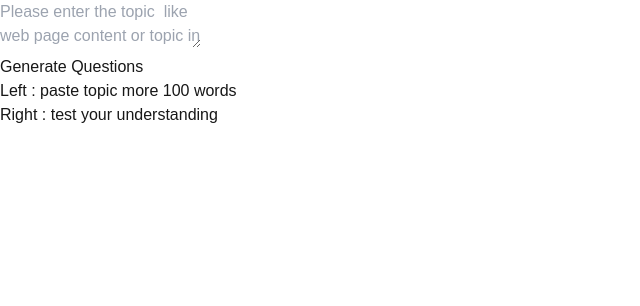
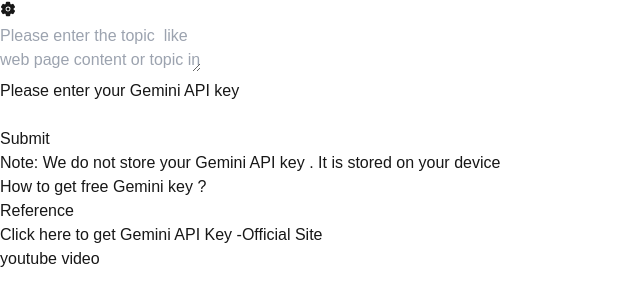
Before and after one commit to baramsivaramireddy/studybuddy, a Next.js app: page / in a window 1280 px wide. Shown: the top 306 px of the page, without its empty margins (0-640 px from the left). Built offline with nearby package versions, Linux system fonts and the light colour scheme.

Commit message:
feat(token-management)! : add token management in client side

```diff
--- a/package.json
+++ b/package.json
@@ -14,7 +14,8 @@
     "next": "^15.1.0",
     "react": "^18.3.1",
     "react-dom": "^18.3.1",
-    "react-hot-toast": "^2.4.1"
+    "react-hot-toast": "^2.4.1",
+    "react-icons": "^5.4.0"
   },
   "devDependencies": {
     "eslint": "^8",
--- a/src/app/layout.js
+++ b/src/app/layout.js
@@ -13,7 +13,7 @@
 });
 
 export const metadata = {
-  title: "Study Table",
+  title: "Question buddy",
   description: "study buddy who helps in understanding topics",
 };
 
--- a/src/components/Homepage.js
+++ b/src/components/Homepage.js
@@ -1,16 +1,30 @@
 
 'use client'
-import { useState } from "react"
+import { useEffect, useState } from "react"
 import MCQComponent from "./McqComponent"
 import ReaderComponent from "./ReaderComponent"
 
-import { GenerateMCQ } from "./actions"
+import { GenerateMCQ } from "./helper"
+import TokenMenuComponent from "./TokenMenuComponent"
 const HomePage = () => {
 
 
     const [text, setText] = useState(null);
+    const [token, setToken] = useState(null);
+    const [questionsAndAswers, setQuestionsAndAnswers] = useState([]);
+    const [isLoading, setIsLoading] = useState(true);
 
-    const [questionsAndAswers, setQuestionsAndAnswers] = useState([]);
+
+    useEffect(() => {
+
+        setIsLoading(true);
+        let storedToken = localStorage.getItem('token');
+
+        if (storedToken) {
+            setToken(storedToken)
+        }
+        setIsLoading(false);
+    }, [])
 
 
 
@@ -20,18 +34,32 @@
 
     }
 
+
     return (<>
 
-        <div className="flex flex-col h-full md:flex-row " >
-            <div className="md:w-1/2 h-full">
-                <ReaderComponent setText={setText} />
+        <div className="flex flex-col h-full md:flex-row  relative" >
+
+            <div className="absolute top-1 right-1">
+                <TokenMenuComponent
+                    token={token}
+                    setToken={setToken}
+                />
             </div>
             <div className="md:w-1/2 h-full">
-                <MCQComponent
-                    text={text||''}
+                <ReaderComponent
+
+                    setText={setText} />
+            </div>
+            <div className="md:w-1/2 h-full">
+
+                {isLoading ? <LoadingMessage message={'Checking for Gemini key in  your device .Please wait'} /> : <MCQComponent
+                    token={token}
+                    setToken={setToken}
+                    text={text || ''}
                     generateQuestion={generateQuestion}
                     questionsAndAswers={questionsAndAswers}
-                />
+                />}
+
             </div>
         </div>
 
@@ -51,3 +79,13 @@
     return jsonOBj;
 
 }
+
+const LoadingMessage = ({ message }) => {
+    return (
+        <div className="flex justify-center items-center h-screen bg-gray-100">
+            <p className="text-lg font-medium text-gray-700 animate-pulse">
+                {message || 'Loading... Please wait'}
+            </p>
+        </div>
+    );
+};
--- a/src/components/McqComponent.js
+++ b/src/components/McqComponent.js
@@ -1,24 +1,23 @@
 'use client';
+import Link from "next/link";
 import { useEffect, useState } from "react";
 import toast from "react-hot-toast";
 
 const MCQComponent = (props) => {
 
-    const { questionsAndAswers, text, generateQuestion } = props;
+    const { questionsAndAswers, text, token, setToken, generateQuestion } = props;
 
 
     const isTextEnough = (text) => {
-
         // text more than 100 words
         const words = text.trim().split(/\s+/);
-
         return words.length > 100;
     };
 
     const isGenerateDisabled = !isTextEnough(text);
     const [loading, setLoading] = useState(false);
     const [error, setError] = useState(null);
-
+    const [tempToken, setTempToken] = useState(null);
     const handleGenerateButton = async () => {
 
         try {
@@ -35,6 +34,83 @@
     }
 
 
+    const handleTokenSubmitButton = (e) => {
+        if(!tempToken){
+            toast.error('Please enter valid token');
+        }
+        setToken(tempToken);
+        localStorage.setItem('token', tempToken);
+    }
+
+
+    if (!token) {
+
+        return (<>
+
+            <div className="h-screen flex justify-center items-center bg-gray-100 p-5">
+
+                <div className="shadow-xl p-5  min-w-64 min-h-80 bg-white rounded-lg">
+
+
+                    <div className="flex justify-center items-center flex-col gap-5" >
+                        <p className="text-center font-semibold ">  Please enter your Gemini API key </p>
+
+                        <div className="">
+                            <input
+                                className="border-2  rounded p-1"
+                                type="password"
+                                onChange={(e) => {
+                                    setTempToken(e.target.value)
+                                }}
+                            />
+                        </div>
+                        <button
+                            onClick={handleTokenSubmitButton}
+                            className="border-2  rounded-full py-2 px-4 bg-green-500 hover:text-white text-xl hover:bg-green-700"
+                        > Submit</button>
+                        <p className="text-xs text-red-500"> Note: We do not store your Gemini API key . It is stored on your device</p>
+                    </div>
+
+                    <div className="my-5">
+                        <div>
+                            <p className="text-xl">  How to get free Gemini key ?</p>
+                        </div>
+                        <div className="px-5">
+
+                            <p>Reference </p>
+
+                            <ul className="list-disc ml-4" >
+
+                                <li>
+
+                                    <a className={`text-blue-300`} href={`https://ai.google.dev/gemini-api/docs/api-key`} target="_blank">
+                                        Click here to get Gemini API Key -Official Site
+                                    </a>
+
+                                </li>
+                                <li>
+                                    <p>
+
+                                            <a
+                                             className={`text-blue-300 capitalize`}
+                                            href={`https://youtu.be/03Hcs6PnWU4?si=eJMMI1wvo-_wXJRv`}
+                                            target="_blank">
+                                                youtube video
+                                            </a>
+
+                                    </p>
+                                </li>
+
+                            </ul>
+                        </div>
+                    </div>
+                </div>
+            </div>
+        </>)
+
+
+    }
+
     if (loading) {
         return (<>
 
@@ -48,7 +124,7 @@
 
                         <div className="py-5 flex gap-5 flex-col ">
                             <p className="text-3xl"> Question  </p>
-                            <p className="text-xl bg-slate-100 w-96 h-10 rounded  "> { }  </p>
+                            <p className="text-xl bg-slate-100  h-10 rounded  "> { }  </p>
                         </div>
 
                         <div className="">
@@ -86,7 +162,7 @@
                             </div>
                         </div>
                         <div className="py-5">
-                            <p> Please wait we are using free Gemini api . I takes time </p>
+                            <p> Please wait we are using  Gemini api . I takes time </p>
                         </div>
                     </div>
                 </div>
@@ -203,7 +279,7 @@
         });
 
         SetCorrectionAnswerIndexs(temp);
-    }, [presentQuestion,questionsAndAswers])
+    }, [presentQuestion, questionsAndAswers])
 
 
 
@@ -248,11 +324,10 @@
 
     const handleNextbutton = () => {
 
-        console.log(correctedAnswerIndexs , selectedOptions,correctedAnswerIndexs.every((index) => {   console.log(index);return selectedOptions.has(index)} )  )
 
-        if ( !correctedAnswerIndexs.every((index) => selectedOptions.has(String(index)) ) ){
+        if (!correctedAnswerIndexs.every((index) => selectedOptions.has(String(index)))) {
 
-            toast.error('Select all correct answers');
+            toast.error('correct answers still left out');
             return;
         }
         if (presentQuestion < totalQuestions) {
@@ -267,7 +342,7 @@
     }
 
     return (<>
-        <div className="  h-screen overflow-y-auto py-5  flex bg-gray-100 justify-center items-center p-10">
+        <div className="  h-screen overflow-y-auto   flex bg-gray-100 justify-center items-center p-10">
             <div className="p-5 min-w-64 min-h-80  shadow-lg rounded-lg bg-white">
 
 
--- /dev/null
+++ b/src/components/TokenMenuComponent.js
@@ -0,0 +1,114 @@
+
+import { useRef } from "react";
+import { IoSettings } from "react-icons/io5";
+import { useState } from "react";
+const TokenMenuComponent = (props) => {
+
+    const { token, setToken } = props;
+
+    const modalRef = useRef(null);
+
+
+    const openModal = () => {
+
+        modalRef.current.showModal();
+    }
+
+    const closeModal = () => {
+
+        modalRef.current.close();
+    }
+    return (<>
+
+        <button className="bg-white rounded-full p-2  shadow-lg" onClick={() => {
+            openModal();
+
+        }}>
+            <IoSettings className="text-blue-500 text-3xl" />
+        </button>
+
+
+        <Modal
+            modalRef={modalRef}
+            closeModal={closeModal}
+            token={token}
+            setToken={setToken}
+        >
+
+        </Modal>
+    </>)
+}
+
+const Modal = (props) => {
+
+    const { modalRef, closeModal, token, setToken } = props;
+    const [error, setError] = useState(null);
+    const [tempToken, setTempToken] = useState(null);
+    const clearLocalStorage = () => {
+        setError(null);
+        localStorage.clear();
+        setToken(null);
+        setTempToken(null);
+    }
+
+
+    const handleAddTokenButton = () => {
+        setError(null);
+        if (!tempToken) {
+            setError('Please Enter valid token');
+            return ''
+        }
+        localStorage.setItem('token', tempToken);
+        setToken(tempToken);
+        setTempToken(null);
+    }
+    return (<>
+
+        <dialog ref={modalRef} className="border-2 p-5 rounded-lg shadow-lg " >
+
+
+
+            <div>
+
+                <div>
+                    <p className="bg-red-500 text-white"> {error}</p>
+                </div>
+                {token ?
+
+                    <div>
+                        API key is already present
+                    </div>
+                    :
+
+                    <div>
+
+                        <div className=" flex  flex-col gap-5">
+
+                            <div>
+                                <p> Please enter valid Gemini  API key</p>
+                            </div>
+                            <input
+                                className="border-2  rounded p-1 "
+                                type="password"
+                                placeholder="enter valid Gemini Key API "
+                                onChange={(e) => {
+                                    setTempToken(e.target.value)
+                                }}
+                            />
+                        </div>
+                    </div>}
+            </div>
+
+
+            <div className="flex gap-5 justify-between py-5">
+                {token ? <button className="border-2  rounded py-2 px-4 bg-green-500 hover:text-white text-xl hover:bg-green-700" onClick={clearLocalStorage}> reset</button> : <button className="border-2  rounded py-2 px-4 bg-green-500 hover:text-white text-xl hover:bg-green-700" onClick={handleAddTokenButton}> Add </button>}
+                <button onClick={closeModal} className="border-2  rounded py-2 px-4 bg-red-500 hover:text-white text-xl hover:bg-red-700">close</button>
+
+            </div>
+
+
+        </dialog>
+
+    </>)
+}
+export default TokenMenuComponent;
--- a/src/components/actions.js
+++ b/src/components/helper.js
@@ -1,9 +1,10 @@
 
 
-'use server';
+
 import { GoogleGenerativeAI, SchemaType } from "@google/generative-ai";
 
 import axios from "axios";
+import toast from "react-hot-toast";
 const GenerateMCQ = async (text) => {
 
 
@@ -24,7 +25,14 @@
 
 const callGeminiAPI = async (payload) => {
 
-  const genAI = new GoogleGenerativeAI(process.env.GEMINIAPIKEY);
+
+  let token = localStorage.getItem('token');
+  if (!token) {
+    toast.error('Please enter token');
+    throw new Error("Please missing");
+
+  }
+  const genAI = new GoogleGenerativeAI(token);
 
   const schema = {
     description: "List of questions",
@@ -181,10 +189,18 @@
   });
 
   const prompt = payload || "";
+  let result = null;
+  try {
+    result = await model.generateContent(prompt);
 
-  const result = await model.generateContent(prompt);
+  } catch (err) {
+    console.log(err)
+    toast.error('Please enter  valid Gemini API Key in the top right corner');
+  }
 
   return result.response.text()
+
+
 
 
 }
```
Also changed, not shown: 1 other file (tests, documents, lock files or other folders).
